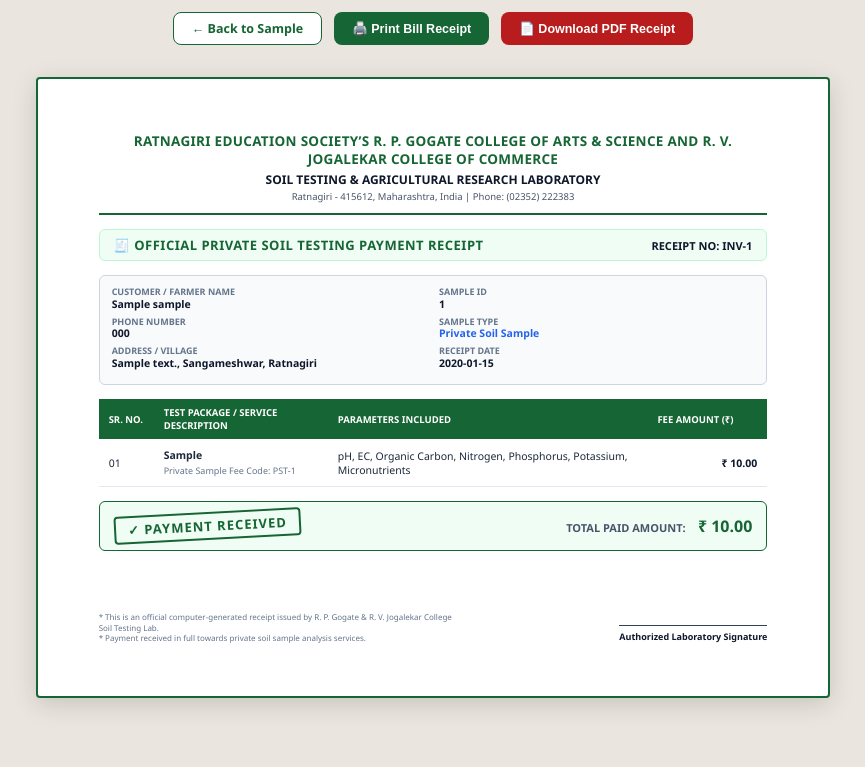
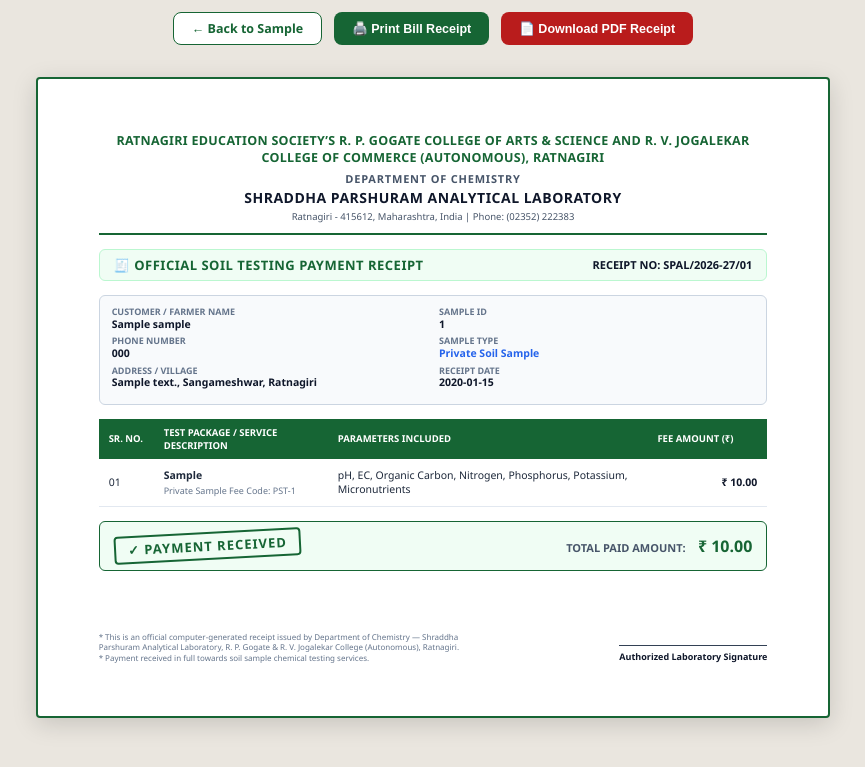
Before and after one commit to yashpakaye8-art/soiltrack-, a Flask app: page /bill/1 in a window 1280 px wide. Shown: the top 767 px of the page, without its empty margins (207-1072 px from the left). Run offline with Flask 3, Linux system fonts and the light colour scheme; the visitor is signed in with stand-in values (Sample User, id 1); tables that the repository leaves empty hold one stand-in row (values such as "Sample post"); some libraries are stand-ins or nearby versions.

Commit message:
feat: updated bill receipt header with Autonomous, Shraddha Parshuram Analytical Laboratory, and financial year receipt number SPAL/YYYY-YY/XX format

```diff
--- a/app.py
+++ b/app.py
@@ -2169,7 +2169,20 @@ def generate_bill(id):
     if not sample:
         flash("No sample found.", "error")
         return redirect(url_for('all_samples'))
-    return render_template('bill_receipt.html', sample=sample)
+
+    # Calculate Indian Financial Year (1 April - 31 March)
+    today = datetime.now()
+    if today.month >= 4:
+        fy_str = f"{today.year}-{(today.year + 1) % 100:02d}"
+    else:
+        fy_str = f"{today.year - 1}-{(today.year) % 100:02d}"
+
+    seq_match = re.search(r'\d+$', sample.sample_id or '')
+    seq_num = seq_match.group(0).zfill(2) if seq_match else f"{sample.id:02d}"
+
+    receipt_no = f"SPAL/{fy_str}/{seq_num}"
+
+    return render_template('bill_receipt.html', sample=sample, receipt_no=receipt_no, financial_year=fy_str)
 
 try:
     with app.app_context():
--- a/templates/bill_receipt.html
+++ b/templates/bill_receipt.html
@@ -29,18 +29,29 @@
             margin-bottom: 14px;
         }
         .college-name {
-            font-size: 13.5px;
-            font-weight: 900;
+            font-size: 12.5px;
+            font-weight: 800;
             color: #166534;
             text-transform: uppercase;
             letter-spacing: 0.3px;
-            line-height: 1.35;
+            line-height: 1.4;
+            margin-bottom: 4px;
         }
         .dept-title {
-            font-size: 12px;
+            font-size: 11px;
             font-weight: 800;
+            color: #475569;
+            letter-spacing: 0.8px;
+            text-transform: uppercase;
+            margin-bottom: 2px;
+        }
+        .lab-title {
+            font-size: 14px;
+            font-weight: 900;
             color: #0F172A;
-            margin-top: 3px;
+            letter-spacing: 0.5px;
+            text-transform: uppercase;
+            margin-bottom: 3px;
         }
         .college-address {
             font-size: 9.5px;
@@ -273,15 +284,16 @@
 
     <!-- College Header -->
     <div class="college-header">
-        <div class="college-name">Ratnagiri Education Society’s R. P. Gogate College of Arts & Science and R. V. Jogalekar College of Commerce</div>
-        <div class="dept-title">SOIL TESTING & AGRICULTURAL RESEARCH LABORATORY</div>
+        <div class="college-name">Ratnagiri Education Society’s R. P. Gogate College of Arts & Science and R. V. Jogalekar College of Commerce (Autonomous), Ratnagiri</div>
+        <div class="dept-title">DEPARTMENT OF CHEMISTRY</div>
+        <div class="lab-title">Shraddha Parshuram Analytical Laboratory</div>
         <div class="college-address">Ratnagiri - 415612, Maharashtra, India | Phone: (02352) 222383</div>
     </div>
 
     <!-- Bill Title Banner -->
     <div class="bill-banner">
-        <div class="bill-title">🧾 OFFICIAL PRIVATE SOIL TESTING PAYMENT RECEIPT</div>
-        <div class="receipt-no">RECEIPT NO: <strong>INV-{{ sample.sample_id }}</strong></div>
+        <div class="bill-title">🧾 OFFICIAL SOIL TESTING PAYMENT RECEIPT</div>
+        <div class="receipt-no">RECEIPT NO: <strong>{{ receipt_no if receipt_no else 'SPAL/2026-27/01' }}</strong></div>
     </div>
 
     <!-- Info Grid -->
@@ -351,8 +363,8 @@
     <!-- Footer & Signatures -->
     <div class="bill-footer">
         <div class="terms-text">
-            * This is an official computer-generated receipt issued by R. P. Gogate & R. V. Jogalekar College Soil Testing Lab.<br>
-            * Payment received in full towards private soil sample analysis services.
+            * This is an official computer-generated receipt issued by Department of Chemistry — Shraddha Parshuram Analytical Laboratory, R. P. Gogate & R. V. Jogalekar College (Autonomous), Ratnagiri.<br>
+            * Payment received in full towards soil sample chemical testing services.
         </div>
 
         <div class="sign-box">
@@ -367,7 +379,7 @@
 <script>
 function downloadPDF() {
     const element = document.getElementById('bill-receipt');
-    const filename = 'Receipt_INV_{{ sample.sample_id }}.pdf';
+    const filename = 'Receipt_{{ (receipt_no or sample.sample_id)|replace("/", "_") }}.pdf';
 
     const opt = {
         margin:       [4, 4, 4, 4],
```
